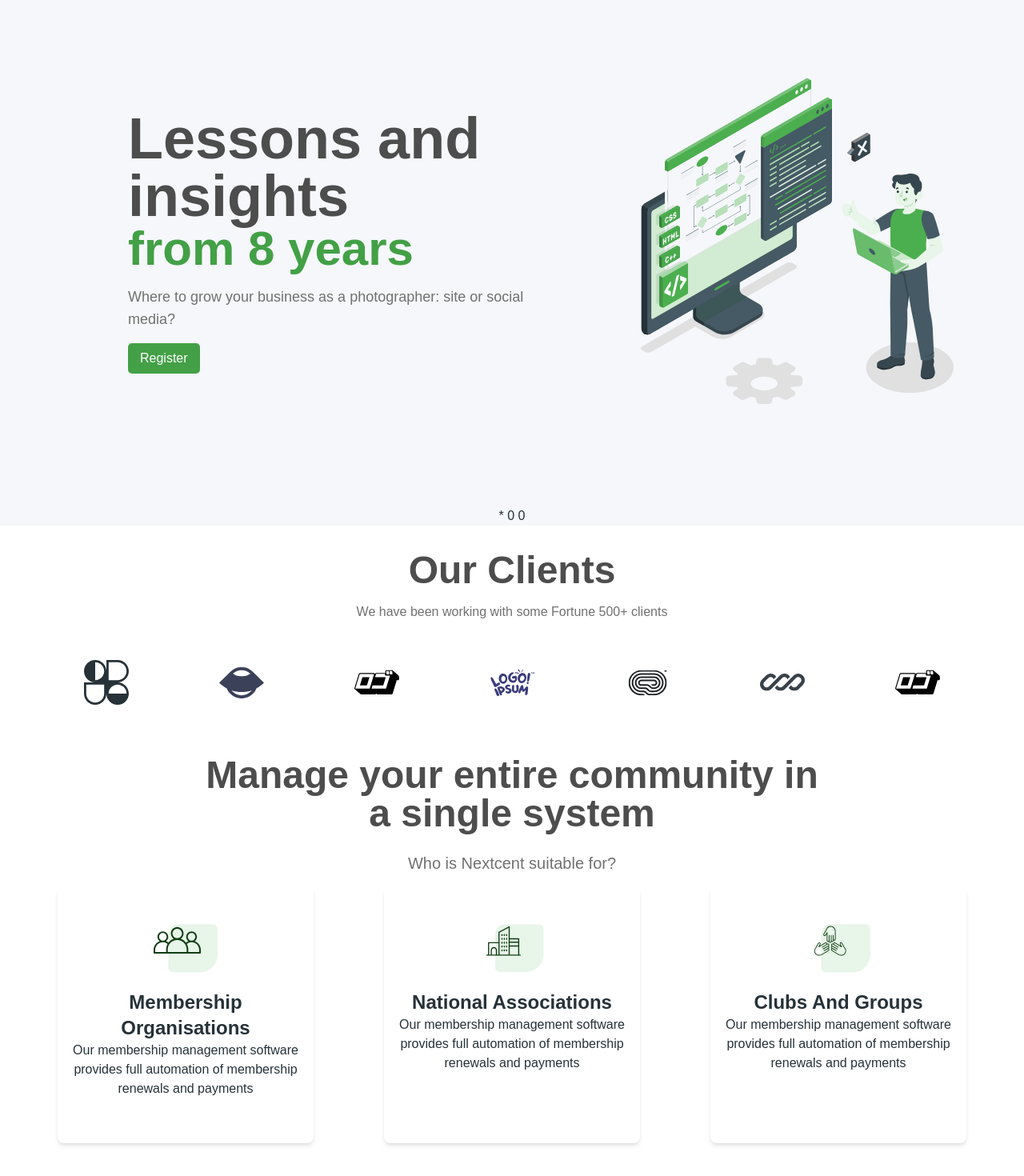
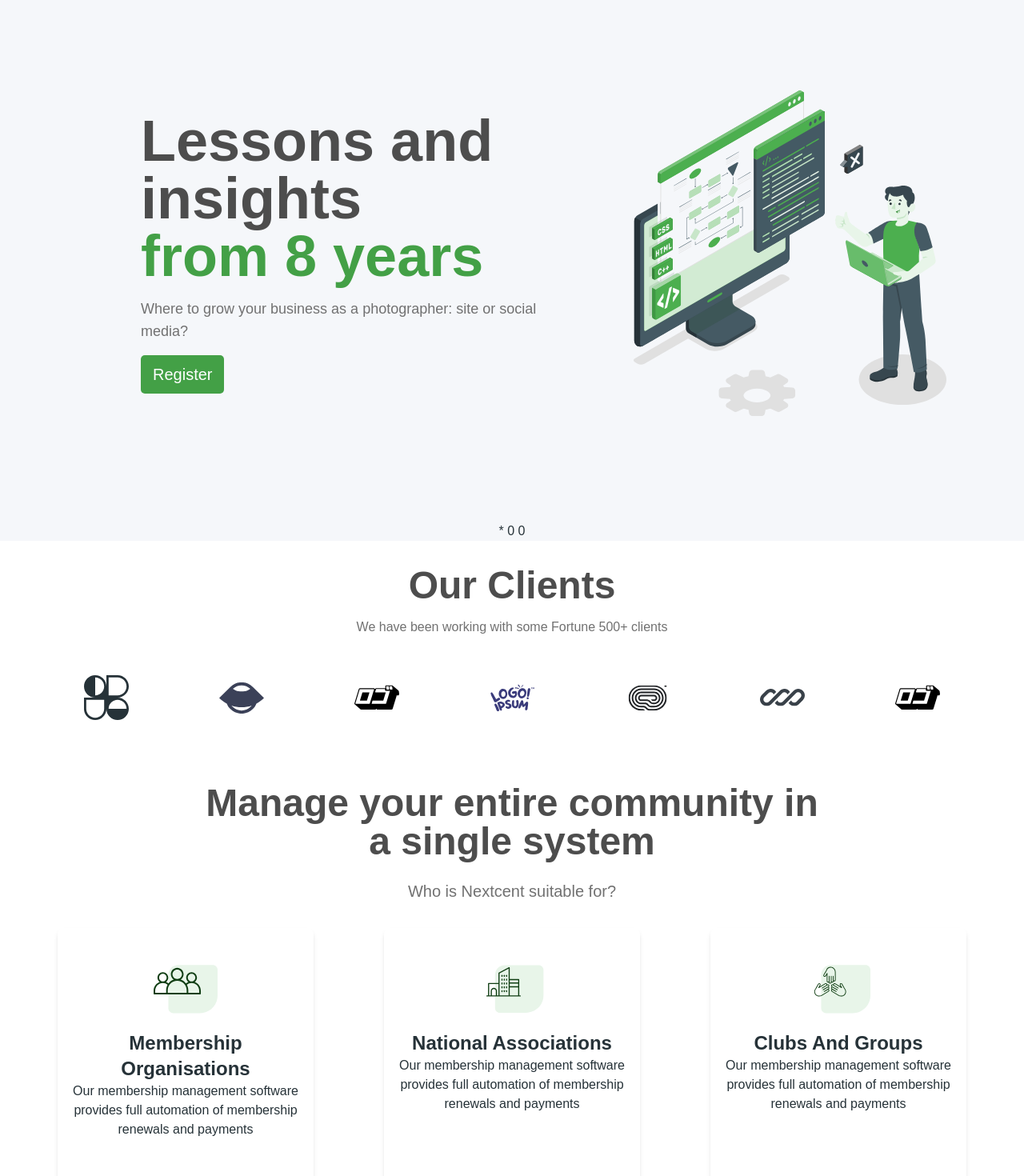
Before and after one commit to irohanrajput/nexCent, a React (Vite) app: page / in a window 1280 px wide. Shown: the part 120-1590 px from the top of the page at 80% size. Before the commit the page ends 1565 px from the top, so only its background shows below. Built offline with nearby package versions, Linux system fonts and the light colour scheme.

Commit message:
minor fixes

```diff
--- a/src/App.jsx
+++ b/src/App.jsx
@@ -1,12 +1,14 @@
 import React from 'react'
 import { BrowserRouter } from 'react-router-dom'
 import Home from './components/Home'
+import Body from './components/Body/Body.jsx'
 
 function App() {
   return (
     <div className='flex flex-col'>
     <BrowserRouter>
-      <Home />
+    <Home />
+    <Body />
     </BrowserRouter>
     </div>
   )
--- a/src/components/Achievements.jsx
+++ /dev/null
@@ -1,11 +0,0 @@
-import React from 'react'
-
-function Achievements() {
-  return (
-    <div>
-      <h1>this is Achievements</h1>
-    </div>
-  )
-}
-
-export default Achievements
--- a/src/components/Body.jsx
+++ /dev/null
@@ -1,11 +0,0 @@
-import React from 'react'
-
-function Body() {
-  return (
-    <div>
-      <h1>this is body</h1>
-    </div>
-  )
-}
-
-export default Body
--- a/src/components/Carousel/CaraouselComponents/Lessons.jsx
+++ b/src/components/Carousel/CaraouselComponents/Lessons.jsx
@@ -4,42 +4,40 @@ import { Link } from "react-router-dom";
 const Lessons = () => {
   return (
     <div>
-      <div className="grid grid-cols-7 my-4 p-4 py-28">
+      <div className="grid grid-cols-7 m-4 p-4 py-28">
         <div className="col-span-4">
           <div className="flex flex-col justify-center  ml-28 p-8 h-full">
-            <span>
+            <div>
               <h1
                 className="text-7xl font-semibold"
                 style={{ color: "#4D4D4D" }}
               >
                 Lessons and insights
               </h1>
-            </span>
-            <span>
+            </div>
+            <div>
               <h1
-                className="text-6xl font-semibold"
+                className="text-7xl font-semibold"
                 style={{ color: "#43A046" }}
               >
                 from 8 years
               </h1>
-            </span>
-            <span className="my-4 text-lg">
+            </div>
+            <div className="my-4 text-lg">
               <h6 className="" style={{ color: "#717171" }}>
                 Where to grow your business as a photographer: site or social
                 media?
               </h6>
-            </span>
-            <span>
+            </div>
+            <div>
               <button>
                 <Link to="/signUp" className="">
                   Register
                 </Link>
               </button>
-            </span>
+            </div>
           </div>
         </div>
-
-
         <div className="col-span-3 flex items-center justify-center ">
           <img
             src="manAndScreen.svg"
--- a/src/components/Home.jsx
+++ b/src/components/Home.jsx
@@ -1,13 +1,13 @@
 import React from "react";
 import Navbar from "./Navbar";
 import Hero from "./Hero";
+import ManageCommunity from "./ManageCommunity/ManageCommunity";
 import OurClients from "./OurClients";
-import ManageCommunity from "./ManageCommunity/ManageCommunity";
 
 function Home() {
   return (
     <>
-      <div className="flex flex-col  " style={{ backgroundColor: "#F5F7FA" }}>
+      <div className="flex flex-col" style={{ backgroundColor: "#F5F7FA" }}>
         <Navbar />
         <Hero />
       </div>
--- a/src/components/ManageCommunity/InfoTile.jsx
+++ b/src/components/ManageCommunity/InfoTile.jsx
@@ -4,13 +4,13 @@ const InfoTile = ({icon, title, description}) => {
   return (
     <div className='flex flex-col p-4 m-4 shadow-md items-center h-80 w-80
      bg-inherit rounded-lg '>
-        <div>
+        <span>
             <img src={icon} alt="icon" className='m-4 h-20 w-20 '/>
-        </div>
-        <div>
+        </span>
+        <span>
             <h1 className='text-center font-semibold text-2xl'>{title}</h1>
             <p className='text-center text-base'>{description}</p>
-        </div>
+        </span>
 
     </div>
   )
--- a/src/components/ManageCommunity/ManageCommunity.jsx
+++ b/src/components/ManageCommunity/ManageCommunity.jsx
@@ -4,8 +4,8 @@ import TilesData from "./assets/TilesData.json";
 
 const ManageCommunity = () => {
   return (
-    <div>
-      <div>
+    <>
+      <div className="p-4">
         <span>
           <h1
             className="text-5xl text-center font-semibold"
@@ -21,11 +21,11 @@ const ManageCommunity = () => {
           </h3>
         </span>
       </div>
-      <div className="flex justify-evenly">
-        {TilesData.map((tile, index) => {
+      <div className="flex mb-9 justify-evenly">
+        {TilesData.map((tile, key) => {
           return (
             <InfoTile
-              key={index}
+              key={key}
               icon={tile.icon}
               title={tile.title}
               description={tile.description}
@@ -33,7 +33,7 @@ const ManageCommunity = () => {
           );
         })}
       </div>
-    </div>
+    </>
   );
 };
 
--- a/src/components/OurClients.jsx
+++ b/src/components/OurClients.jsx
@@ -19,7 +19,6 @@ const OurClients = () => {
           </h3>
         </span>
       </div>
-
       <div className="flex m-4 p-4 justify-around">
         <span>
           <Link to="/clients">
@@ -63,6 +62,8 @@ const OurClients = () => {
           </Link>
         </span>
       </div>
+
+
     </div>
   );
 };
--- a/src/index.css
+++ b/src/index.css
@@ -10,11 +10,11 @@ body {
 button{
     background-color: #43A046;
     color: white;
-    padding: 7px 15px;
+    padding: 9px 15px;
     border: none;
     border-radius: 5px;
     cursor: pointer;
-    font-size: 1rem;
+    font-size: 1.25rem;
     font-weight: 400;
     transition: all 0.3s ease;
 
```
Also changed, not shown: src/components/CustomerReview.jsx (deleted).
